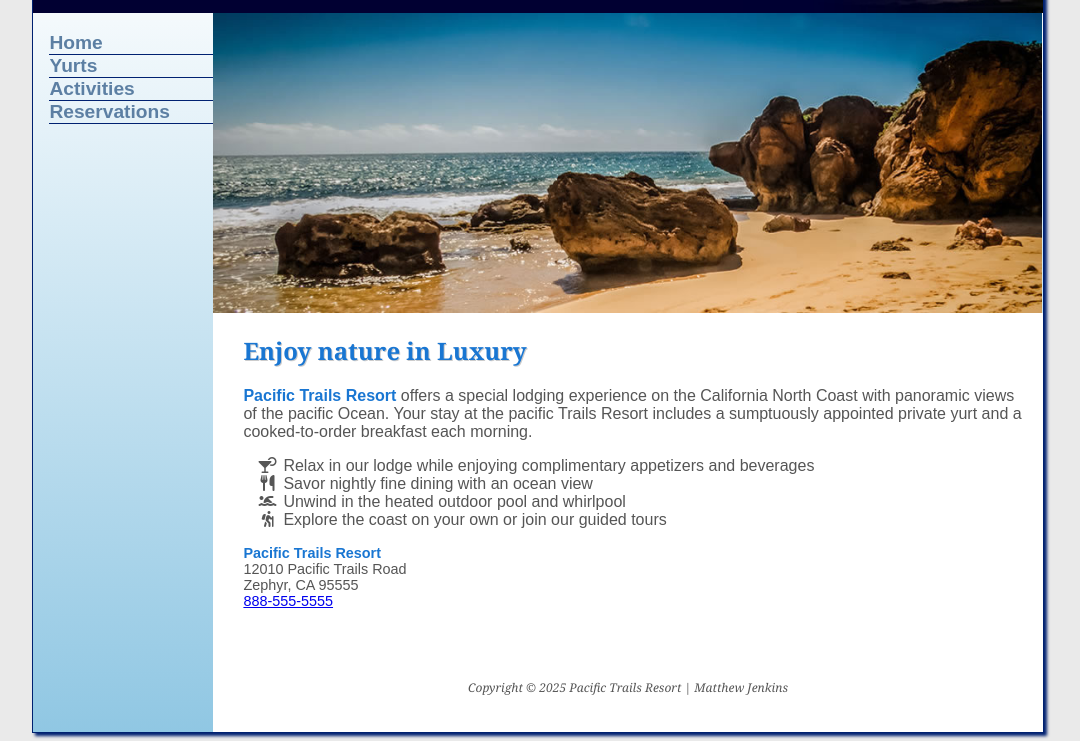
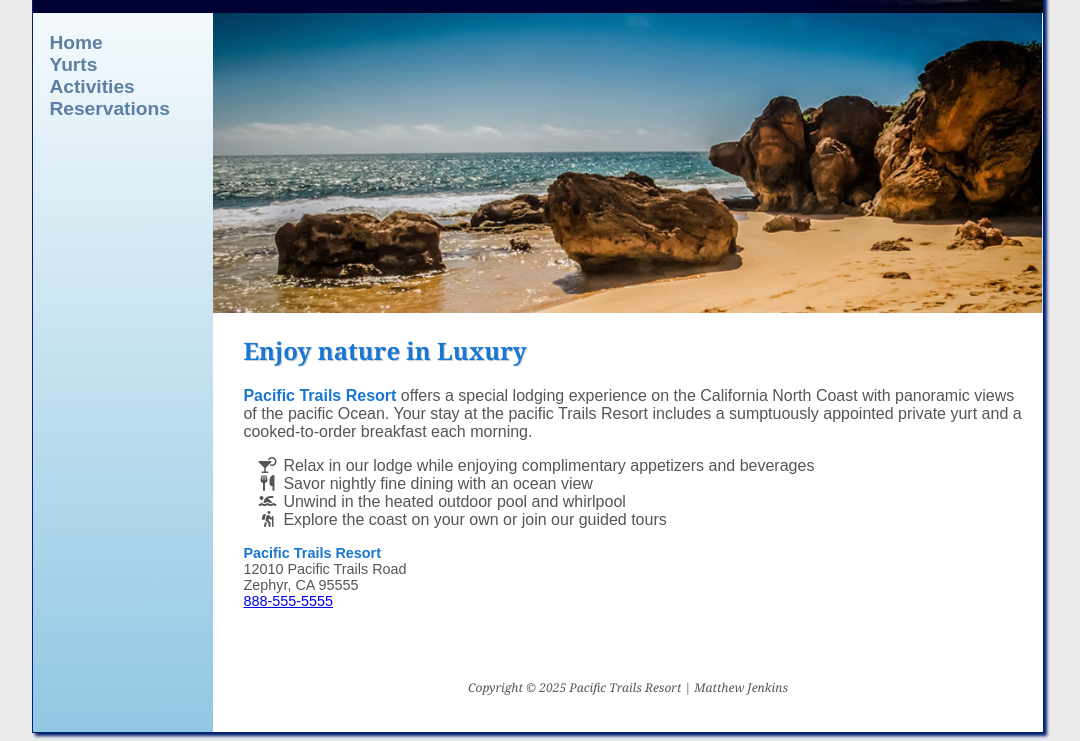
Before and after one commit to matthewhjenkins/matthewhjenkins.github.io, a plain HTML site: page ch8pacific/index.html in a window 1280 px wide. Shown: the part 71-812 px from the top of the page, without its empty margins (102-1182 px from the left). Drawn offline with Linux system fonts and the light colour scheme.

Commit message:
Update pacific.css

```diff
--- a/ch8pacific/pacific.css
+++ b/ch8pacific/pacific.css
@@ -134,7 +134,7 @@ footer {
     justify-content: space-around;
   }
   nav li {
-    border-block-start: none; /* bbn */
+    border-bottom: none; /* bbn */
   }
   .flow {
     display: flex; /* df */
```
